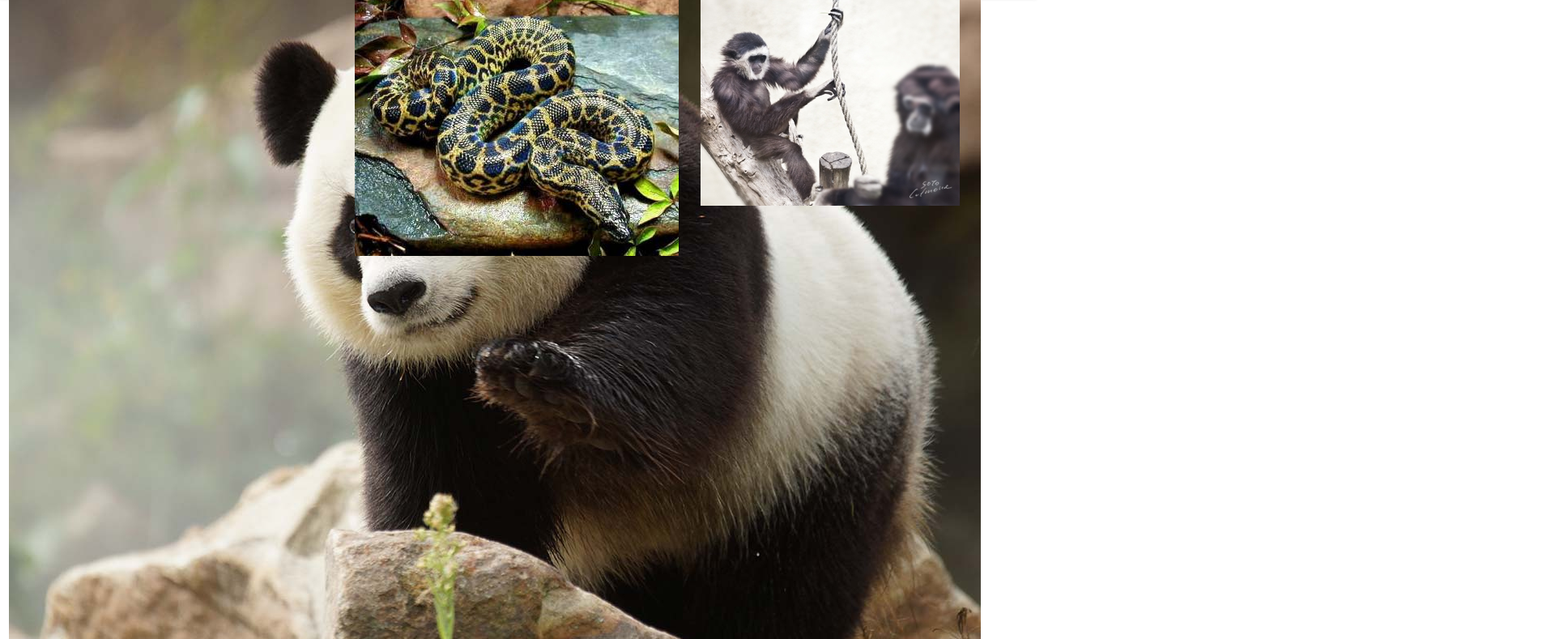
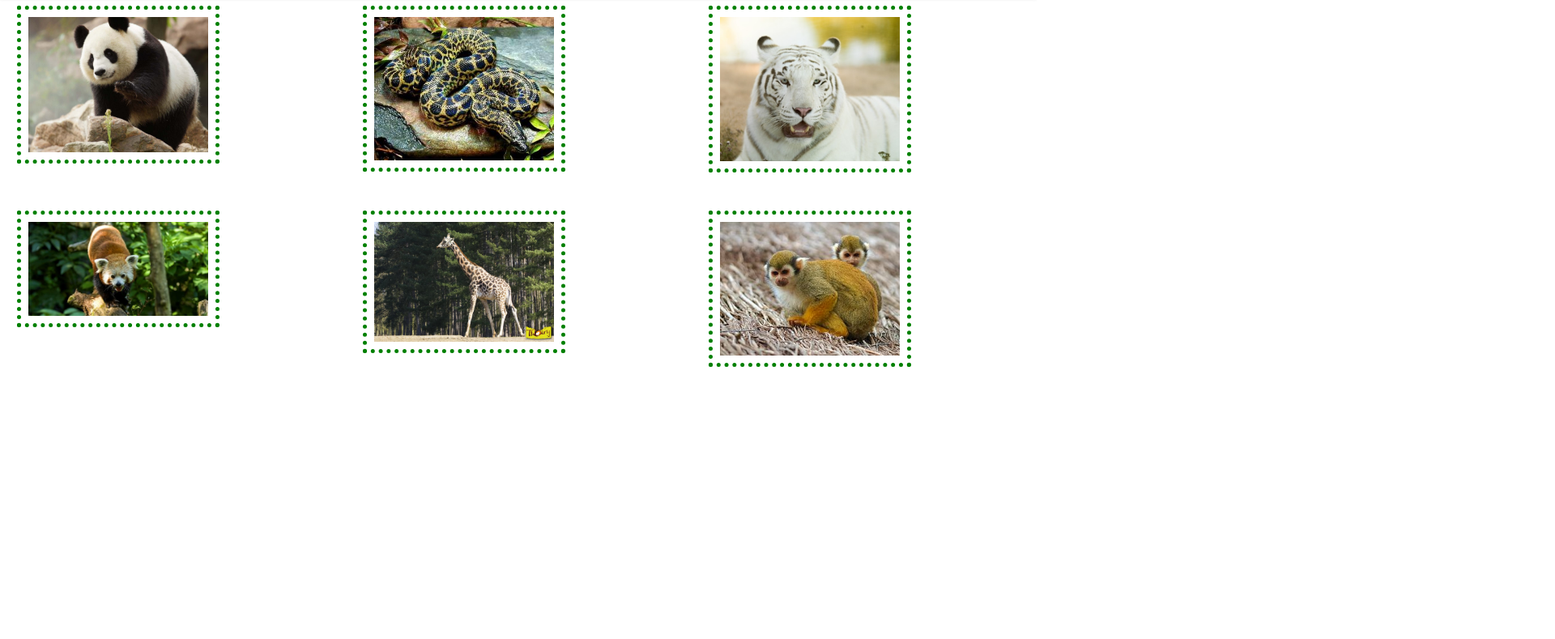
Before and after one commit to Isaenkit/SocialZoo, a website: page public/index.html at #!/page2 in a window 1280 px wide. Shown: the part 67-856 px from the top of the page at 81% size, 1920 px wide, since content can reach past the window. After the commit the page ends 800 px from the top, so only its background shows below. Drawn offline with nearby package versions, Linux system fonts and the light colour scheme; some packages are replaced by stand-ins of ours; a web font is replaced by a local one.

Commit message:
+css page2

```diff
--- /dev/null
+++ b/public/css/page2.css
@@ -0,0 +1,16 @@
+img{
+  width: 250px;
+  padding : 9px;
+  margin: 10px;
+  border : 5px dotted green;
+}
+
+.row img {
+  opacity: 1;
+	-webkit-transition: .3s ease-in-out;
+	transition: .3s ease-in-out;
+}
+
+img:hover{
+  opacity: .5;
+}
--- a/public/index.html
+++ b/public/index.html
@@ -5,8 +5,8 @@
     <title>Savannah</title>
 
     <link href="https://fonts.googleapis.com/icon?family=Material+Icons" rel="stylesheet">
-
-     <link type="text/css" rel="stylesheet" href="css/materialize.min.css"  media="screen,projection"/>
+    <link type="text/css" rel="stylesheet" href="css/materialize.min.css"  media="screen,projection"/>
+    <link rel="stylesheet" href="/css/page2.css" type="text/css">
   </head>
   <body>
 
--- a/public/partials/page2.html
+++ b/public/partials/page2.html
@@ -1,11 +1,11 @@
 <div class="row">
   <div class="col s12 m4 l4"><img src="../images/pandabeauval.jpeg" alt="" /></div>
   <div class="col s12 m4 l4"><img  src="../images/anacondafleche.jpg" alt="" /></div>
-  <div class="col s12 m4 l4"><img  src="../images/Attilly2.jpg" alt="" /></div>
+  <div class="col s12 m4 l4"><img  src="../images/Attilly1.jpg" alt="" /></div>
 </div>
 
 <div class="row">
   <div class="col s12 m4 l4"><img class="img-responsive" src="../images/Bioparc2_Panda_Roux.jpg" alt="" /></div>
   <div class="col s12 m4 l4"><img class="img-responsive" src="../images/girafethoiry.jpg" alt="" /></div>
-  <div class="col s12 m4 l4"><img class="img-responsive" src="../images/Paris1_Puma.jpg" alt="" /></div>
+  <div class="col s12 m4 l4"><img class="img-responsive" src="../images/saimirifleche.jpg" alt="" /></div>
 </div>
```
